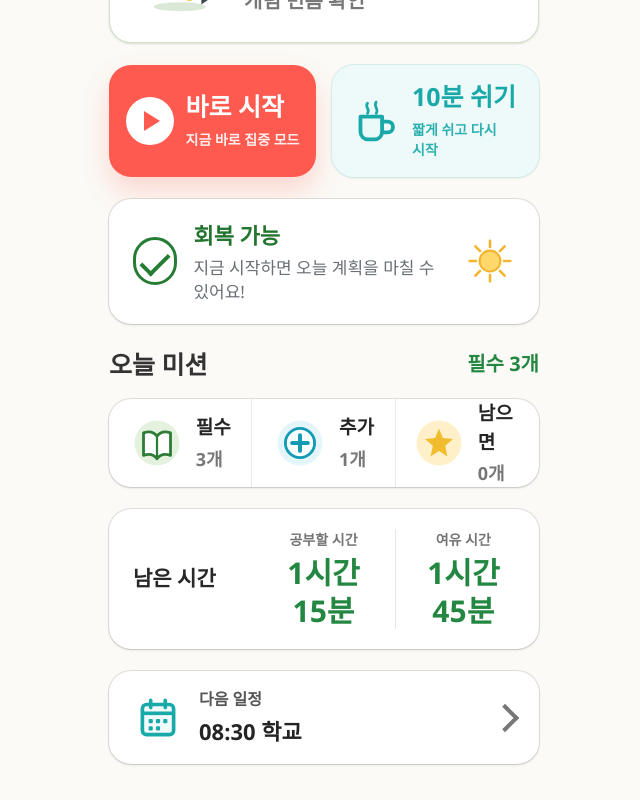
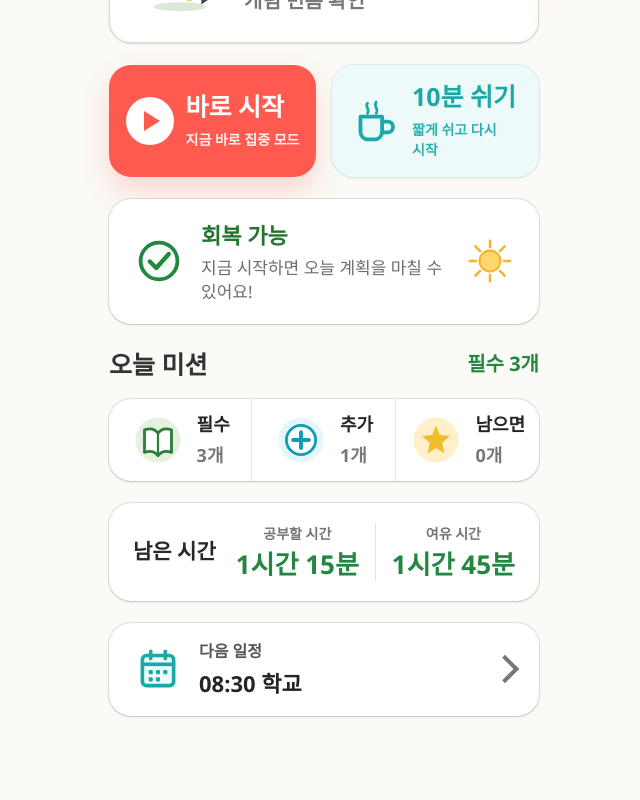
Before and after one commit to dounome97-lgtm/haruny, a Next.js app: page / in a window 1280 px wide. Shown: the part 421-1221 px from the top of the page, without its empty margins (316-956 px from the left). After the commit the page ends 1173 px from the top, so only its background shows below. Built offline with nearby package versions, Linux system fonts and the light colour scheme.

Commit message:
fix: prevent student today label wrapping

```diff
--- a/src/components/student/StudentTodayScreen.tsx
+++ b/src/components/student/StudentTodayScreen.tsx
@@ -215,9 +215,12 @@ function TodayView({
 
       <SummaryMetricCard className="flex min-h-[86px] items-center justify-between px-6 py-5">
         <div className="flex min-w-0 items-center gap-4">
-          <span className="flex h-12 w-12 items-center justify-center rounded-full border-[3px] border-[#257d34] text-[#257d34]">
-            <span className="h-4 w-7 -rotate-45 border-b-[4px] border-l-[4px] border-current" />
-          </span>
+          <AssetImage
+            className="shrink-0"
+            height={52}
+            src="/assets/haruny/common/check-circle.svg"
+            width={52}
+          />
           <div className="min-w-0">
             <p className="text-[22px] font-black text-[#22742e]">회복 가능</p>
             <p className="mt-1 text-[16px] font-medium leading-6 text-[#696f75] min-[420px]:text-[17px]">
@@ -256,13 +259,13 @@ function TodayView({
         <p className="text-[21px] font-black text-[#282828]">남은 시간</p>
         <div className="border-r border-[#e5e5e5] px-4 text-center">
           <p className="text-[14px] font-semibold text-[#747474]">공부할 시간</p>
-          <p className="mt-1 text-[27px] font-black leading-tight text-accent min-[420px]:text-[30px]">
+          <p className="mt-1 whitespace-nowrap text-[22px] font-black leading-tight text-accent min-[420px]:text-[26px]">
             {formatMinutes(remainingStudyMinutes)}
           </p>
         </div>
         <div className="pl-4 text-center">
           <p className="text-[14px] font-semibold text-[#747474]">여유 시간</p>
-          <p className="mt-1 text-[27px] font-black leading-tight text-accent min-[420px]:text-[30px]">
+          <p className="mt-1 whitespace-nowrap text-[22px] font-black leading-tight text-accent min-[420px]:text-[26px]">
             {formatMinutes(spareMinutes)}
           </p>
         </div>
@@ -483,7 +486,7 @@ function MissionSummary({
     <div className="flex min-h-[82px] items-center justify-center gap-3 border-r border-[#e8e8e8] px-4 last:border-r-0">
       {icon}
       <div>
-        <p className="text-[17px] font-bold text-[#252525] min-[420px]:text-[19px]">{label}</p>
+        <p className="whitespace-nowrap text-[16px] font-bold text-[#252525] min-[420px]:text-[18px]">{label}</p>
         <p className="mt-1 text-[16px] font-semibold text-[#777] min-[420px]:text-[18px]">{value}</p>
       </div>
     </div>
--- a/src/components/ui/HarunyAppUI.tsx
+++ b/src/components/ui/HarunyAppUI.tsx
@@ -149,7 +149,7 @@ export function ButtonText({
 }) {
   return (
     <>
-      <span className="block text-[21px] font-black leading-tight min-[420px]:text-[25px]">
+      <span className="block whitespace-nowrap text-[21px] font-black leading-tight min-[420px]:text-[25px]">
         {title}
       </span>
       <span className="mt-2 block text-[13px] font-semibold leading-5 opacity-90 min-[420px]:text-[14px]">{body}</span>
```
Also changed, not shown: public/assets/haruny/common/check-circle.svg (added).
